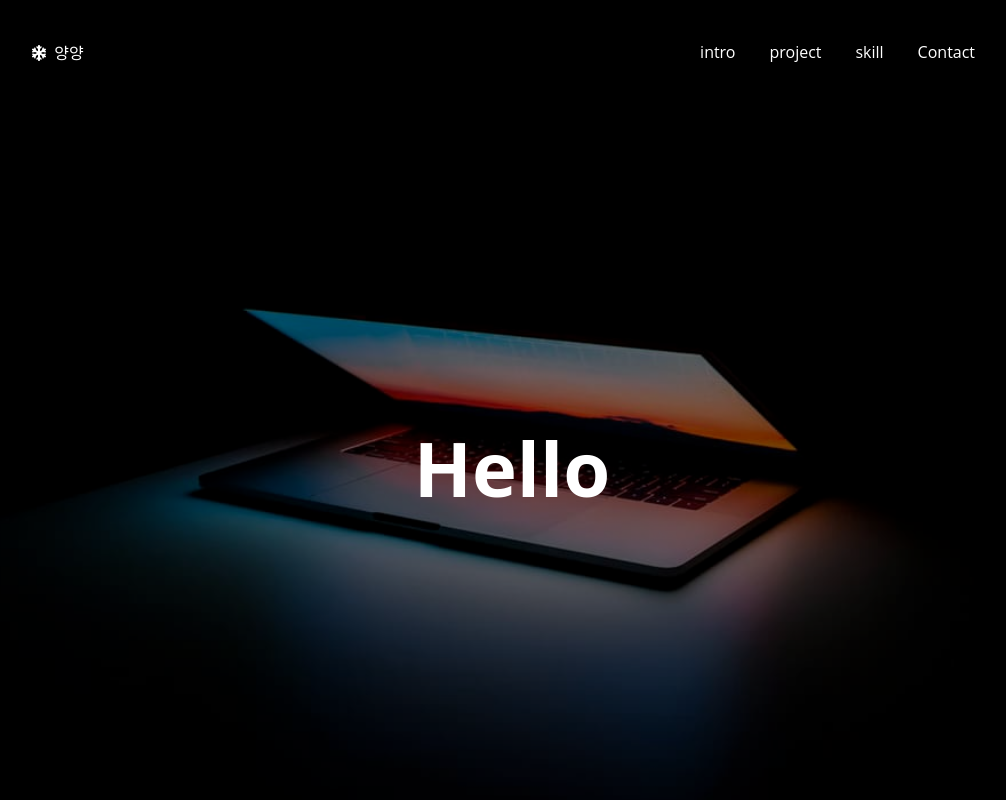
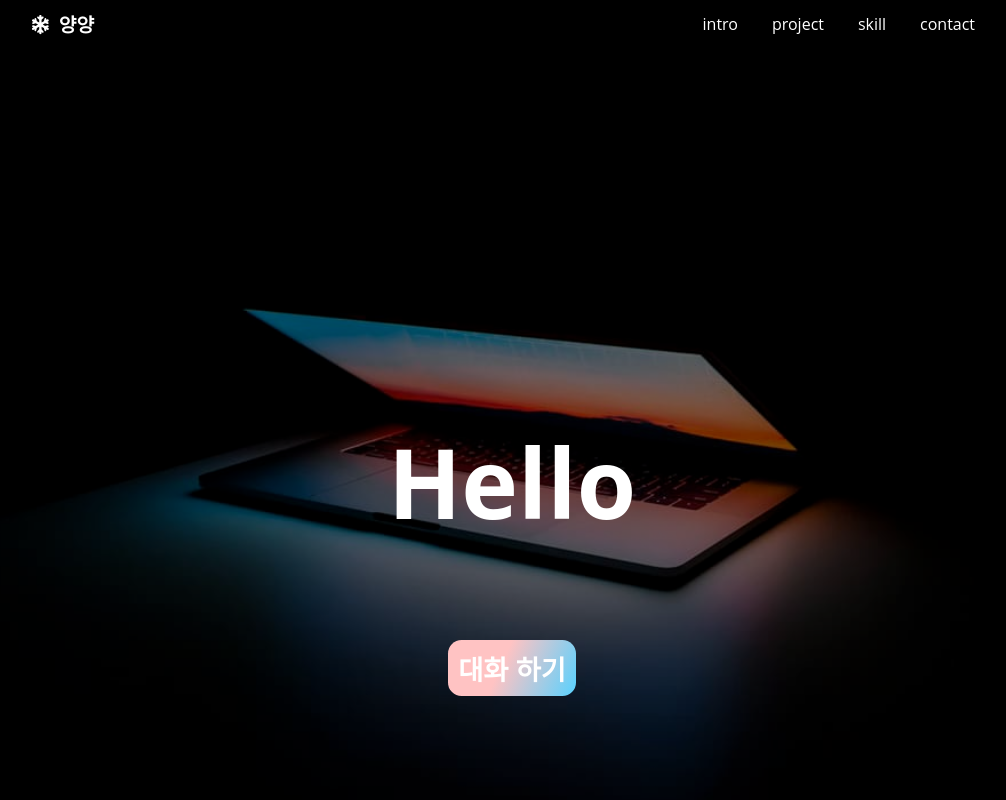
Before and after one commit to ydk1204/mypage, a React (Create React App) app: page / in a window 1280 px wide. Shown: the top 800 px of the page, without its empty margins (128-1134 px from the left). Built offline with nearby package versions, Linux system fonts and the light colour scheme; grey boxes are pictures that could not be loaded.

Commit message:
FEAT : 채팅 프로그램 링크 추가 및 헤더 클릭 시 좌표 이동

```diff
--- a/src/components/contact/Contact.jsx
+++ b/src/components/contact/Contact.jsx
@@ -49,8 +49,11 @@ const Contact = (props) => {
           <div className={styles.infoBox}>
             JustChat! :
             <span>
-              <a className={styles.contact__link} href="#">
-                링크
+              <a
+                className={styles.contact__link}
+                href="https://dangdang-bf6c7.web.app/"
+              >
+                https://dangdang-bf6c7.web.app/
               </a>{" "}
             </span>
           </div>
--- a/src/components/header/Header.jsx
+++ b/src/components/header/Header.jsx
@@ -1,7 +1,33 @@
 import React from "react";
 import styles from "./Header.module.css";
 
-const Header = (props) => {
+const Header = ({ divLocation }) => {
+  const pageMove = (e) => {
+    let target = e.target.innerHTML;
+    let divtop = 0;
+    switch (target) {
+      case "intro":
+        divtop = divLocation[0];
+        break;
+      case "project":
+        divtop = divLocation[1];
+        break;
+      case "skill":
+        divtop = divLocation[2];
+        break;
+      case "contact":
+        divtop = divLocation[3];
+        break;
+      default:
+        break;
+    }
+    window.scrollTo({
+      top: divtop,
+      left: 0,
+      behavior: "smooth",
+    });
+  };
+
   return (
     <>
       <nav className={styles.navbar}>
@@ -10,17 +36,17 @@ const Header = (props) => {
           <a href="#">&nbsp; 양양</a>
         </div>
         <ul className={styles.navbar__menu}>
-          <li className={styles.navbar__menu__item} data-link="#home">
+          <li className={styles.navbar__menu__item} onClick={pageMove}>
             intro
           </li>
-          <li className={styles.navbar__menu__item} data-link="#about">
+          <li className={styles.navbar__menu__item} onClick={pageMove}>
             project
           </li>
-          <li className={styles.navbar__menu__item} data-link="#skills">
+          <li className={styles.navbar__menu__item} onClick={pageMove}>
             skill
           </li>
-          <li className={styles.navbar__menu__item} data-link="#work">
-            Contact
+          <li className={styles.navbar__menu__item} onClick={pageMove}>
+            contact
           </li>
         </ul>
       </nav>
--- a/src/components/header/Header.module.css
+++ b/src/components/header/Header.module.css
@@ -2,13 +2,15 @@
 .navbar {
   position: fixed;
   width: 100%;
+  height: 3em;
   top: 0;
   display: flex;
   justify-content: space-between;
-  background-color: black;
+  background-color:#00000090;
   align-items: center;
   color: var(--color-white);
-  padding: 1em 10em;
+  padding: 0.5em 10em;
+  backdrop-filter: blur(10px);
   transition: all var(--animation-duration) ease-in-out;
   z-index: 10;
 }
@@ -22,13 +24,14 @@
   display: flex;
 }
 
-.navbar__logo {
-  font-size: var(--font-medium);
+.navbar_logo {
+  font-size: 1.2em;
   font-weight: var(--weight-semi-bold);
 }
 
 .navbar__menu__item {
   padding: 8px 12px;
+  font-size: 1em;
   margin: 0 4px;
   cursor: pointer;
   border: 1px solid transparent;
@@ -40,9 +43,7 @@
 }
 
 .navbar__menu__item:hover {
-  border-color: var(--color-white);
-  background-color: var(--color-light-yellow);
-  color: #000000;
+  color: #bdbdbd;
 }
 
 .navbar__toggle-btn {
--- a/src/components/intro/Intro.jsx
+++ b/src/components/intro/Intro.jsx
@@ -6,6 +6,14 @@ const Intro = (props) => {
     <div className={styles.intro}>
       <div className={styles.intro_container}></div>
       <h1 className={styles.intro_title}>Hello</h1>
+      <button className={styles.intro_btn}>
+        <a
+          className={styles.intro_btn__a}
+          href="https://dangdang-bf6c7.web.app/ "
+        >
+          대화 하기
+        </a>
+      </button>
     </div>
   );
 };
--- a/src/components/intro/Intro.module.css
+++ b/src/components/intro/Intro.module.css
@@ -19,7 +19,32 @@
   width: 100%;
   text-align: center;
   color: white;
-  font-size: var(--font-header);
+  font-size: 6em;
+}
+
+.intro_btn {
+  position: absolute;
+  z-index: 2;
+  top: 80%;
+  left: 45%;
+  width: 10%;
+  padding: 0.3em;
+  font-size: 1.7em;
+  border-radius: 0.5em;
+  text-align: center;
+  color: white;
+  font-weight: 800;
+  background: rgb(88, 210, 255);
+  background: linear-gradient(294deg, rgba(88, 210, 255, 1) 0%, rgba(255, 195, 195, 1) 58%);
+
+}
+
+.intro_btn__a {
+  transition: all 0.3s ease-in-out;
+}
+
+.intro_btn:hover .intro_btn__a {
+  color: black;
 }
 
 .intro_container::after {
--- a/src/components/textbox/IntroText.jsx
+++ b/src/components/textbox/IntroText.jsx
@@ -6,7 +6,6 @@ const IntroText = ({ opcityNum, text }) => {
 
   useEffect(() => {
     const scrollCheck = () => {
-      console.log(((window.scrollY - opcityNum) / opcityNum) * 1);
       setTextOpacity(((window.scrollY - opcityNum) / opcityNum) * 1);
     };
 
--- a/src/components/textbox/TextBox.jsx
+++ b/src/components/textbox/TextBox.jsx
@@ -20,7 +20,6 @@ const TextBox = (props) => {
           entry.target.style.opacity = 1;
           entry.target.style.transform = `scale(1.1)`;
           if (entry.target.id === "last") {
-            // console.log(textList);
             textList.style.background = `rgba(0, 0, 0, 1)`;
           } else {
             textList.style.background = `rgba(0, 0, 0, 0.5)`;
--- a/src/pages/Hompage.jsx
+++ b/src/pages/Hompage.jsx
@@ -1,4 +1,4 @@
-import React, { useEffect } from "react";
+import React, { useEffect, useRef, useState } from "react";
 import Header from "../components/header/Header";
 import Intro from "../components/intro/Intro";
 import TextBox from "../components/textbox/TextBox";
@@ -11,20 +11,42 @@ import Skill from "../components/skills/Skill";
 import Contact from "../components/contact/Contact";
 
 const Hompage = (props) => {
-  useEffect(() => {}, []);
+  const introRef = useRef();
+  const projectRef = useRef();
+  const skillRef = useRef();
+  const contactRef = useRef();
+  const [divLocation, setDivLocation] = useState([]);
+
+  useEffect(() => {
+    let intro = introRef.current.offsetTop;
+    let project = projectRef.current.offsetTop;
+    let skills = skillRef.current.offsetTop;
+    let contact = contactRef.current.offsetTop;
+    setDivLocation([...divLocation, intro, project, skills, contact]);
+  }, [contactRef]);
 
   return (
     <div>
-      <Header />
-      <Intro />
+      <Header divLocation={divLocation} />
+      <div ref={introRef}>
+        <Intro />
+      </div>
+
       <TextBox />
       <History />
       <OpenDoor />
-      <SecondMent />
+      <div ref={projectRef}>
+        <SecondMent />
+      </div>
+
       <WideImage />
       <Work />
-      <Skill />
-      <Contact />
+      <div ref={skillRef}>
+        <Skill />
+      </div>
+      <div ref={contactRef}>
+        <Contact />
+      </div>
     </div>
   );
 };
```
